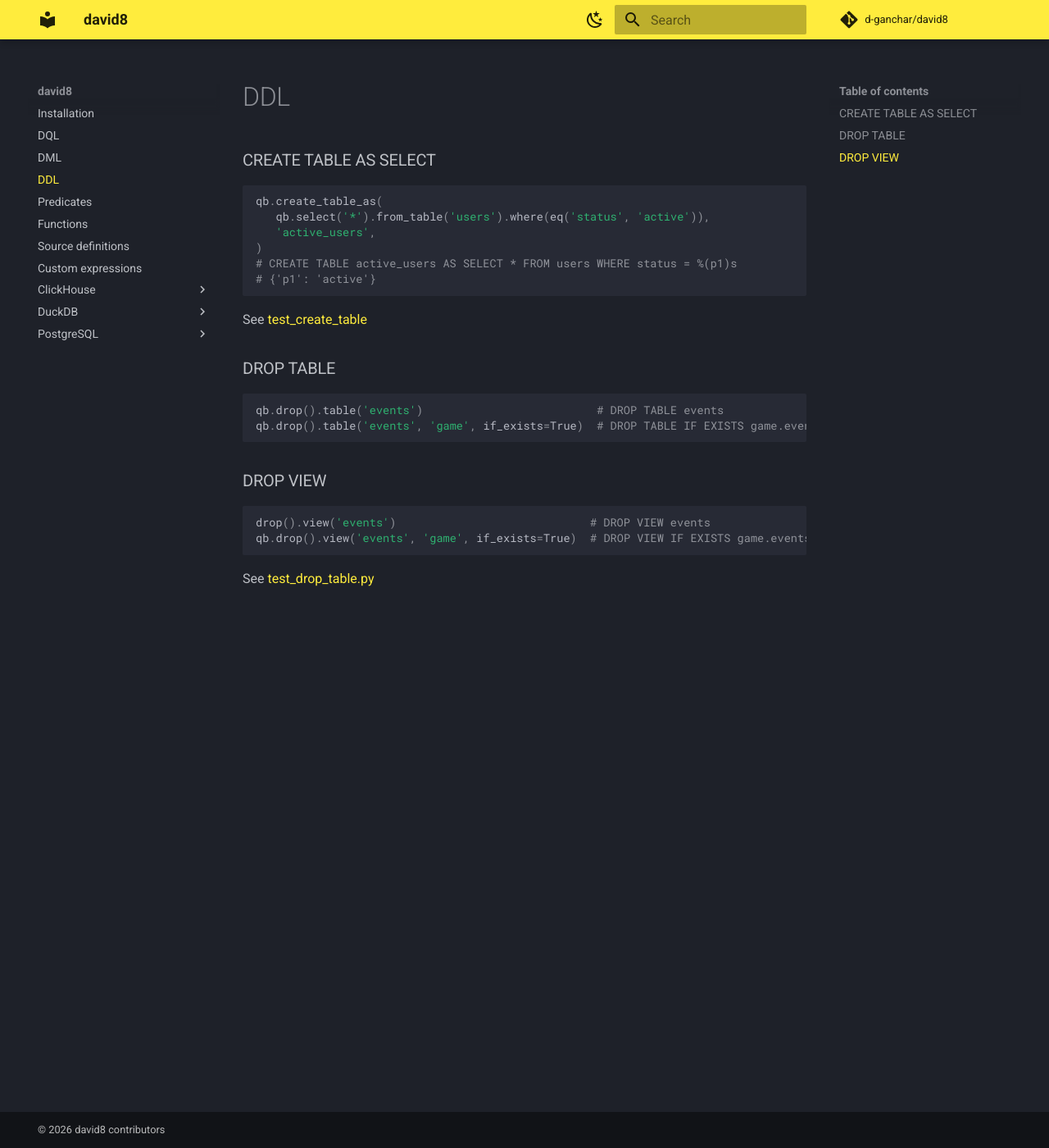
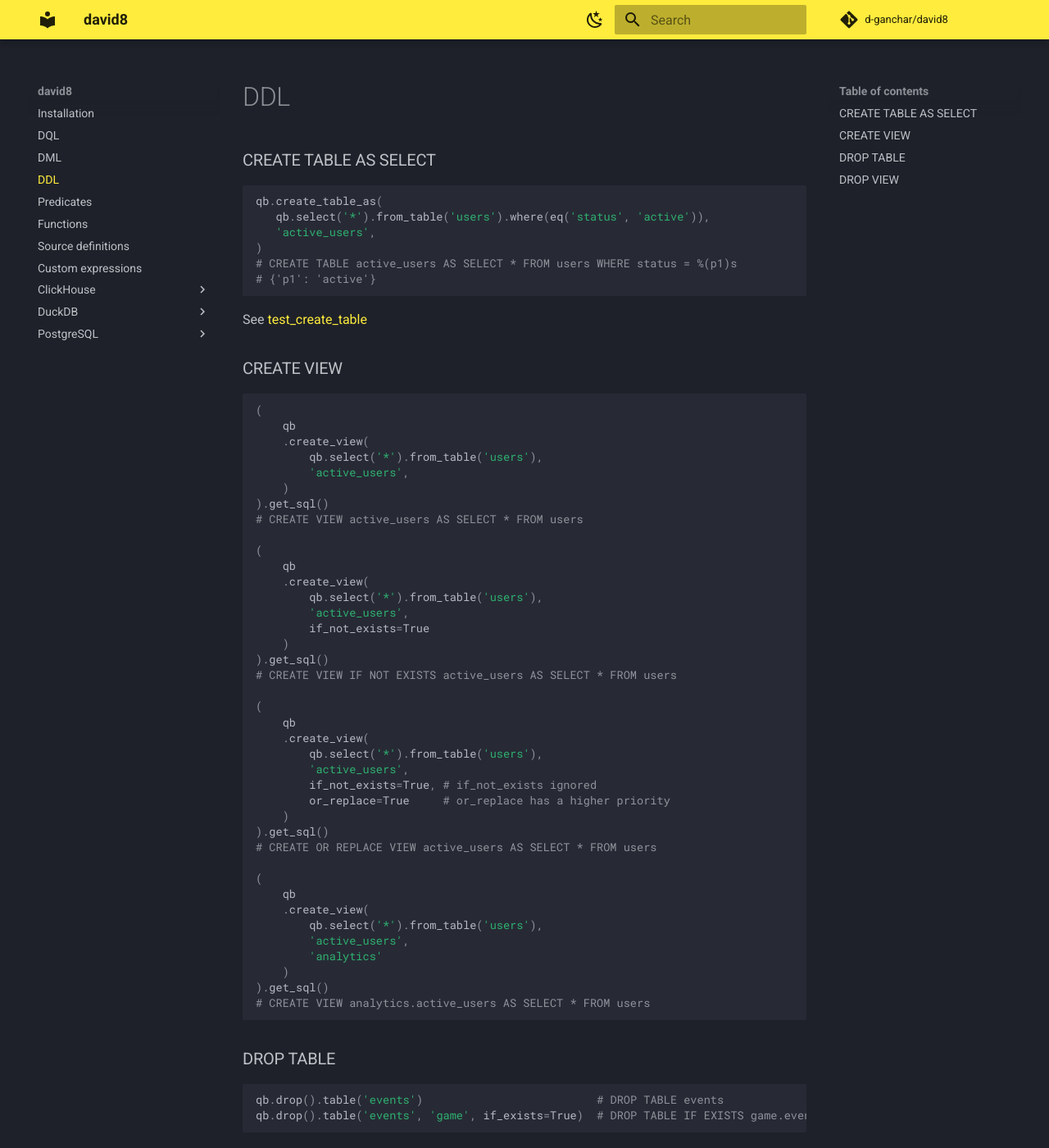
Before and after one commit to d-ganchar/david8, an MkDocs documentation site: the page built from docs/ddl.md, in a window 1280 px wide and 1400 px high. Shown: the whole window at 82% size. Built offline with MkDocs 1.6.1 and Material for MkDocs 9.7.7, drawn with Linux system fonts in a browser that asks for light colours; comment, search, counter and statistics services are not loaded.

Commit message:
#64 docs

````diff
--- a/docs/ddl.md
+++ b/docs/ddl.md
@@ -10,6 +10,50 @@ qb.create_table_as(
 ```
 
 See [test_create_table](https://github.com/d-ganchar/david8/blob/main/tests/test_create_table.py)
+
+### CREATE VIEW
+
+```python
+(
+    qb
+    .create_view(
+        qb.select('*').from_table('users'),
+        'active_users',
+    )
+).get_sql()
+# CREATE VIEW active_users AS SELECT * FROM users
+
+(
+    qb
+    .create_view(
+        qb.select('*').from_table('users'),
+        'active_users',
+        if_not_exists=True
+    )
+).get_sql()
+# CREATE VIEW IF NOT EXISTS active_users AS SELECT * FROM users
+
+(
+    qb
+    .create_view(
+        qb.select('*').from_table('users'),
+        'active_users',
+        if_not_exists=True, # if_not_exists ignored
+        or_replace=True     # or_replace has a higher priority
+    )
+).get_sql()
+# CREATE OR REPLACE VIEW active_users AS SELECT * FROM users
+
+(
+    qb
+    .create_view(
+        qb.select('*').from_table('users'),
+        'active_users',
+        'analytics'
+    )
+).get_sql()
+# CREATE VIEW analytics.active_users AS SELECT * FROM users
+```
 
 ### DROP TABLE
 
````
